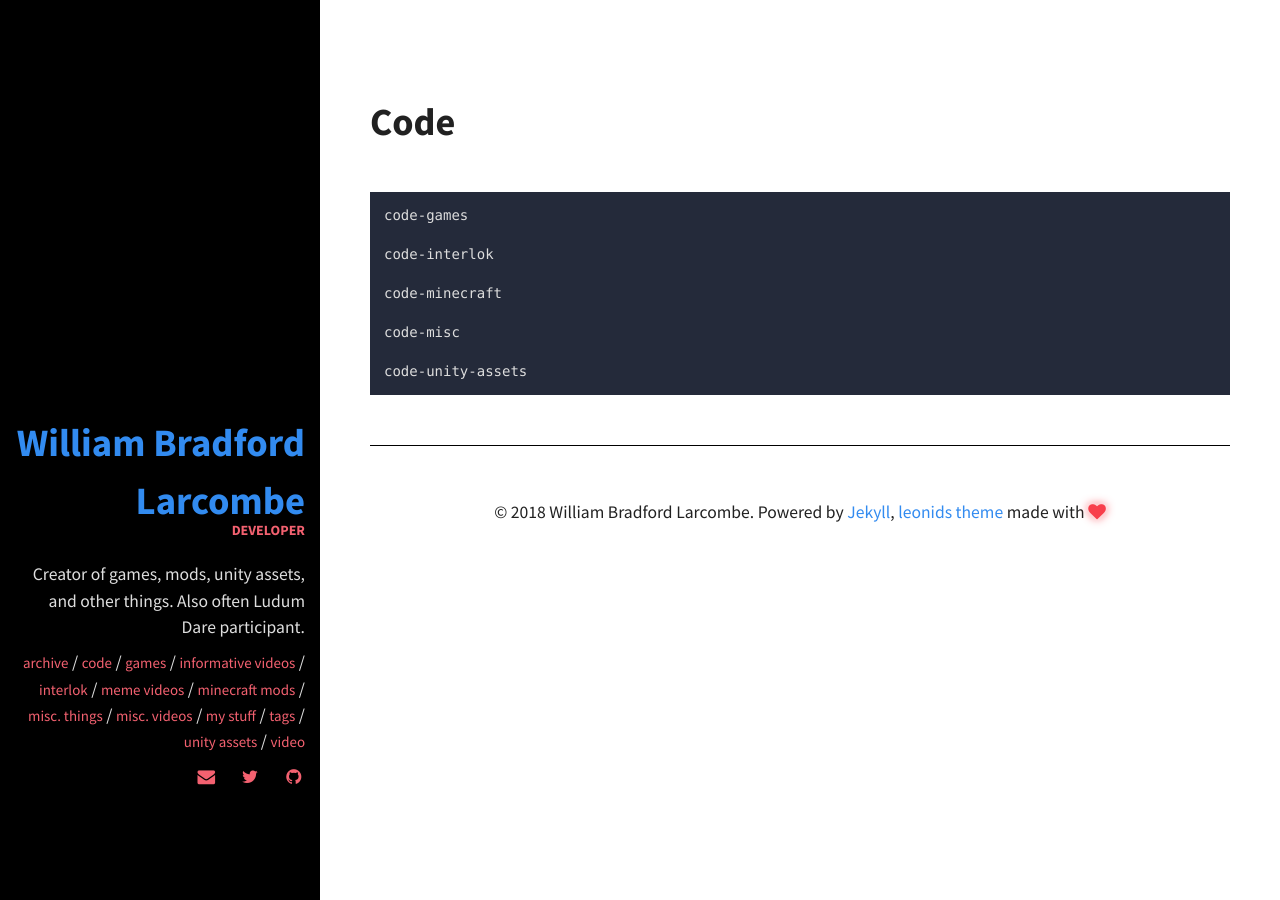
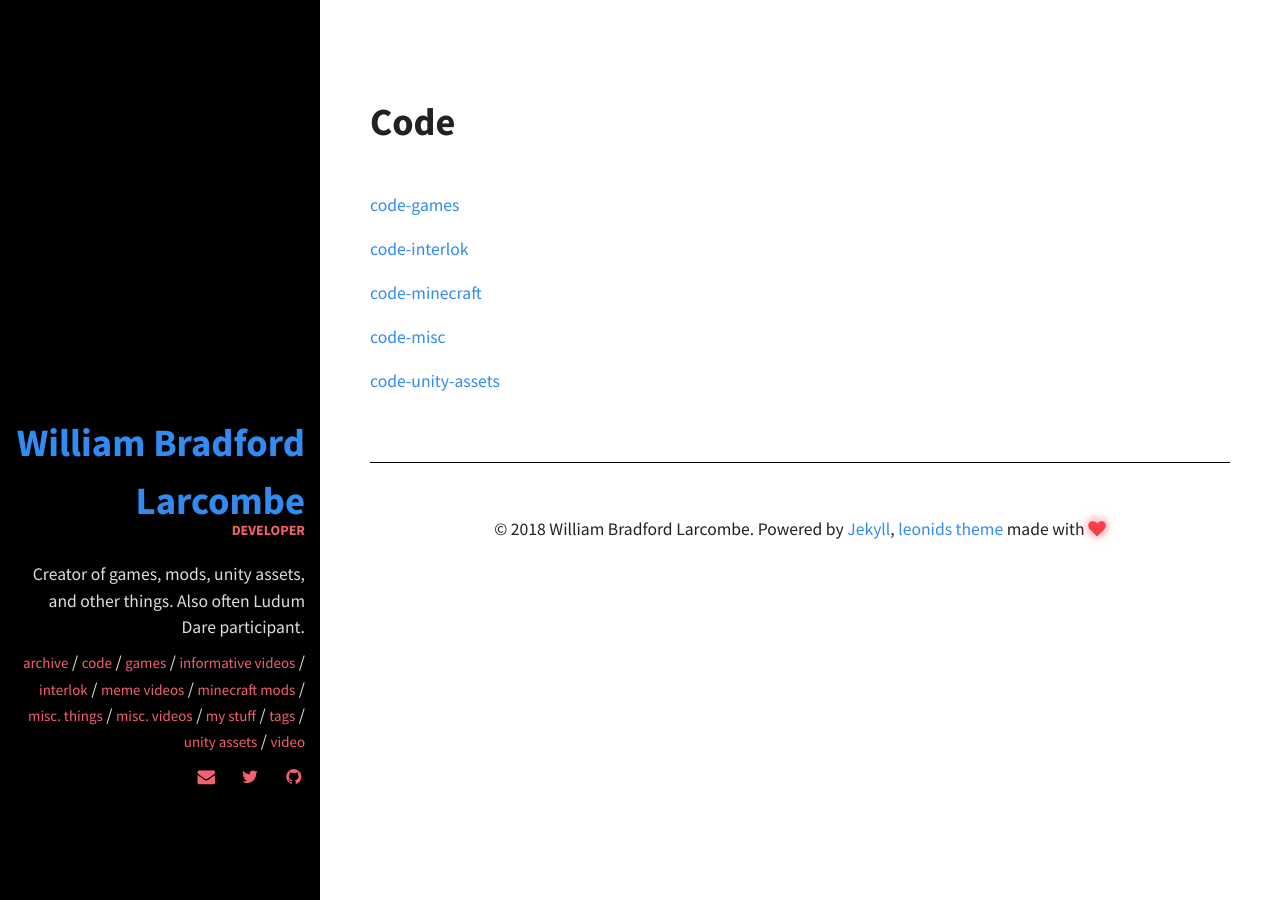
Before and after one commit to williambl/williambl.com, a Jekyll site: the page built from my-stuff/code/code.md, in a window 1280 px wide. Built offline with Jekyll 4.4.1, drawn with Linux system fonts in a browser that asks for light colours; some of the changed lines change nothing that is shown.

Commit message:
Add links on 'my-stuff/code/'

```diff
--- a/_config.yml
+++ b/_config.yml
@@ -17,24 +17,32 @@ collections_dir: _collections
 collections:
   code-games:
     type: code
+    link: /my-stuff/code/games
     output: true
   code-interlok:
     type: code
+    link: /my-stuff/code/interlok
     output: true
   code-minecraft:
     type: code
+    link: /my-stuff/code/minecraft
     output: true
   code-misc:
     type: code
+    link: /my-stuff/code/misc
     output: true
   code-unity-assets:
     type: code
+    link: /my-stuff/code/unity-assets
     output: true
   video-informative:
+    link: /my-stuff/video/informative
     output: true
   video-memes:
+    link: /my-stuff/video/memes
     output: true
   video-misc:
+    link: /my-stuff/video/misc
     output: true
 
 #
--- a/my-stuff/code/code.md
+++ b/my-stuff/code/code.md
@@ -5,5 +5,5 @@ permalink: /my-stuff/code/
 ---
 {% assign code-collections = site.collections | where: "type", "code" %}
 {% for collection in code-collections %}
-    {{ collection.label }}
+[{{ collection.label }}]({{ collection.link }})
 {% endfor %}
```
